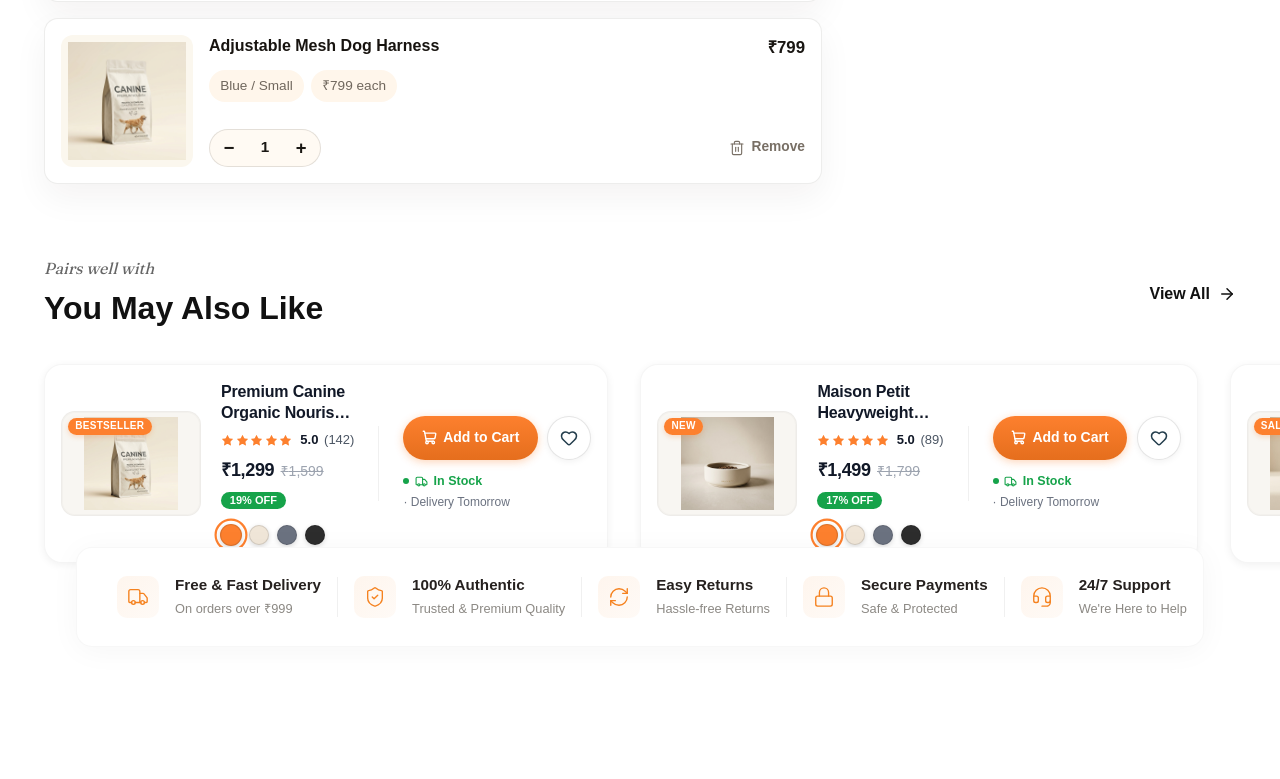
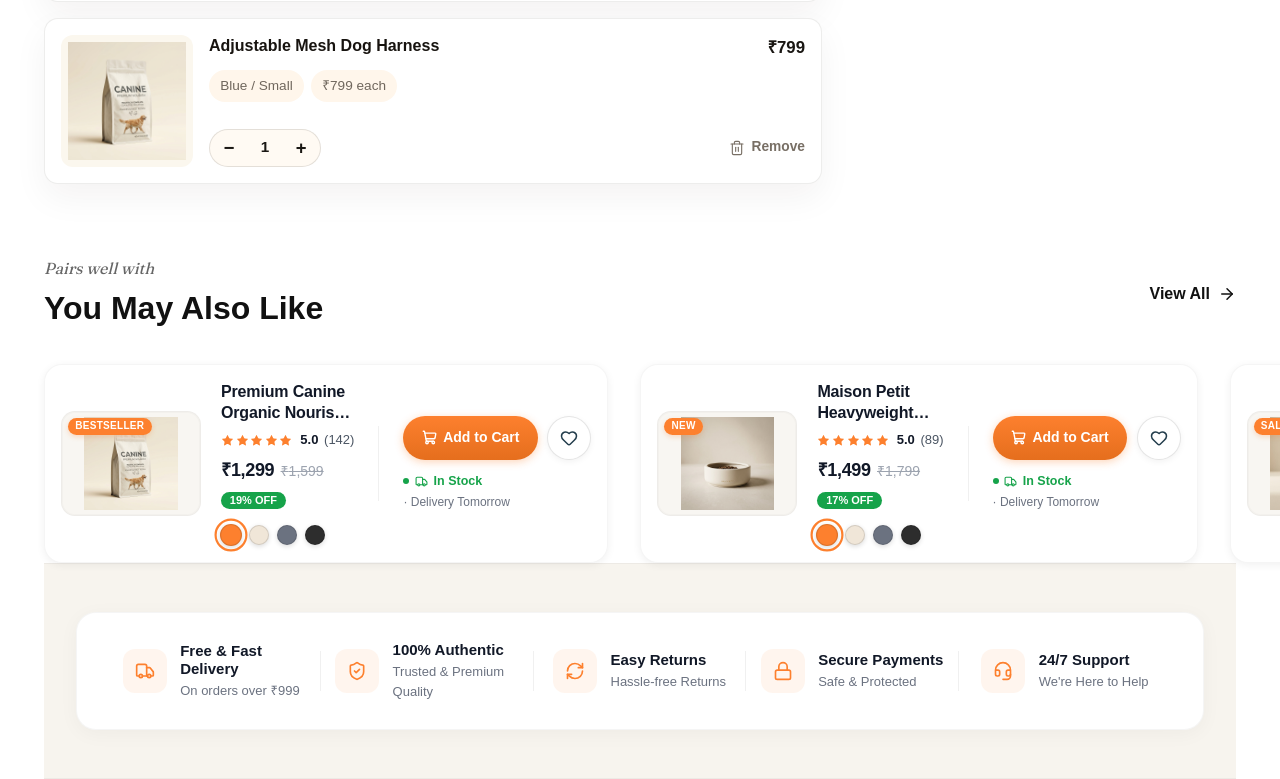
Before and after one commit to SevenX-Labs/kickat-client, a Next.js app: page /cart in a window 1280 px wide. Shown: the part 1246-2025 px from the top of the page. Before the commit the page ends 1941 px from the top, so only its background shows below. Built offline with nearby package versions, Linux system fonts and the light colour scheme.

Commit message:
feat: implement landing page layout with hero section and trust indicators

```diff
--- a/src/app/page.tsx
+++ b/src/app/page.tsx
@@ -1,8 +1,8 @@
 import { Hero } from "@/components/common/Hero";
+import { ShopByCategory } from "@/components/common/ShopByCategory";
+import { ProductRow } from "@/components/common/ProductRow";
 import { TrustStrip } from "@/components/common/TrustStrip";
 import { WhyKickat } from "@/components/common/WhyKickat";
-import { ShopByCategory } from "@/components/common/ShopByCategory";
-import { ProductRow } from "@/components/common/ProductRow";
 import { CATALOG_PRODUCTS } from '@/data/categoryData';
 import { CustomerReviews } from "@/components/common/CustomerReviews";
 import { FAQ } from "@/components/common/FAQ";
@@ -17,26 +17,45 @@ export default function Home() {
   return (
     <div className="flex flex-col flex-1 items-center justify-center font-sans">
       <main className="flex flex-1 w-full flex-col">
+        {/* 1. Hero */}
         <Hero />
-        <TrustStrip />
-        <WhyKickat />
+
+        {/* 2. Shop by Category (Immediately after Hero) */}
         <ShopByCategory />
+
+        {/* 3. Best Sellers */}
         <ProductRow
           eyebrow="Crowd Favorites"
           title="Best Sellers"
           products={bestSellers}
           backgroundColor="cream"
         />
+
+        {/* 4. Compact Single-Row Trust & Delivery Strip */}
+        <TrustStrip />
+
+        {/* 5. New Arrivals */}
         <ProductRow
           eyebrow="Just Dropped"
           title="New Arrivals"
           products={newArrivals}
           backgroundColor="white"
         />
+
+        {/* 6 & 7. Why KickAt (Stats + Founder Story) */}
+        <WhyKickat />
+
+        {/* 8. Testimonials / Reviews */}
         <CustomerReviews />
+
+        {/* 9. FAQ */}
         <FAQ />
+
+        {/* 10. Instagram / Community Feed */}
         <InstagramFeed />
       </main>
+
+      {/* 11. Footer */}
       <Footer />
     </div>
   );
--- a/src/components/common/ProductRow/ProductRow.module.css
+++ b/src/components/common/ProductRow/ProductRow.module.css
@@ -1,87 +1,95 @@
 /* ── Section wrapper ── */
 .sectionWrapper {
   width: 100%;
-  padding: 5rem 2rem;
-  border-top: 1px solid rgba(224, 220, 210, 0.4);
+  padding: 4rem 2rem;
+  border-top: 1px solid rgba(0, 0, 0, 0.04);
 }
 
 .bgCream { background-color: #FDFBF7; }
 .bgWhite { background-color: #FFFFFF; }
 
 .container {
-  max-width: 1200px;
+  max-width: 1240px;
   margin: 0 auto;
 }
 
-/* ── Section header ── */
+/* ── Section header (Tight 36px gap below) ── */
 .header {
   display: flex;
   justify-content: space-between;
   align-items: flex-end;
-  margin-bottom: 3rem;
+  margin-bottom: 2.25rem; /* 36px gap */
 }
 
 .headerLeft {
   display: flex;
   flex-direction: column;
-  gap: 0.8rem;
+  gap: 0.4rem;
 }
 
 .eyebrowWrapper {
   display: flex;
   align-items: center;
-  gap: 0.5rem;
-  color: #927038;
+  gap: 0.4rem;
+  color: #FD802E;
 }
 
 .eyebrow {
-  font-family: var(--font-ibm-plex-mono), monospace;
+  font-family: var(--font-sans), Inter, sans-serif;
   font-size: 0.75rem;
   text-transform: uppercase;
-  letter-spacing: 0.1em;
+  letter-spacing: 0.08em;
   font-weight: 700;
+  color: #FD802E;
 }
 
 .title {
   font-family: var(--font-fraunces), serif;
-  font-size: 3.5rem;
+  font-size: 2.25rem;
   font-weight: 700;
-  color: #1A2E26;
-  line-height: 1.1;
+  color: #111827;
+  line-height: 1.15;
   letter-spacing: -0.02em;
 }
 
 .subtitle {
-  font-size: 1rem;
-  color: #555;
-  margin-top: 0.2rem;
+  font-size: 0.9375rem;
+  color: #6B7280;
+  margin-top: 0.15rem;
 }
 
+/* ── View All Products Button with Desktop Hover ── */
 .viewAllBtn {
-  display: flex;
+  display: inline-flex;
   align-items: center;
   gap: 0.5rem;
   font-weight: 600;
-  color: #B55F37;
+  font-size: 0.875rem;
+  color: #FD802E;
   text-decoration: none;
-  border: 1px solid rgba(181, 95, 55, 0.3);
-  padding: 0.6rem 1.25rem;
-  border-radius: 999px;
-  font-size: 0.9rem;
-  transition: all 0.2s ease;
+  border: 1.5px solid rgba(253, 128, 46, 0.3);
+  background-color: transparent;
+  padding: 0.55rem 1.25rem;
+  border-radius: 9999px;
+  transition: all 0.2s cubic-bezier(0.16, 1, 0.3, 1);
+  white-space: nowrap;
 }
 
 .viewAllBtn:hover {
-  background-color: rgba(181, 95, 55, 0.05);
-  border-color: #B55F37;
+  background-color: #FD802E;
+  color: #ffffff;
+  border-color: #FD802E;
+  transform: translateY(-1px);
+  box-shadow: 0 4px 12px rgba(253, 128, 46, 0.25);
 }
 
-/* ── Grid ── */
+/* ── Product Grid: 2-column grid of full-width horizontal cards (zero cutoff) ── */
 .grid {
   display: grid;
-  grid-template-columns: repeat(4, 1fr);
-  gap: 1.25rem;
-  max-width: 1080px;
+  grid-template-columns: repeat(2, 1fr);
+  gap: 1.25rem 1.5rem;
+  width: 100%;
+  max-width: 1240px;
   margin: 0 auto;
 }
 
--- a/src/components/common/TrustStrip/TrustStrip.module.css
+++ b/src/components/common/TrustStrip/TrustStrip.module.css
@@ -2,21 +2,22 @@
   width: 100%;
   display: flex;
   justify-content: center;
-  padding: 0 2rem 3rem 2rem;
-  background: transparent;
-  margin-top: -1rem;
+  padding: 3rem 2rem;
+  background-color: #F7F4EE; /* Soft warm tint section band */
+  border-top: 1px solid rgba(0, 0, 0, 0.04);
+  border-bottom: 1px solid rgba(0, 0, 0, 0.04);
 }
 
 .container {
   display: flex;
   align-items: center;
   background-color: #ffffff;
-  border-radius: 16px;
-  padding: 1.75rem 1.5rem;
+  border-radius: 20px;
+  padding: 1.75rem 2rem;
   width: 100%;
-  max-width: 1440px;
-  box-shadow: 0 4px 30px rgba(0, 0, 0, 0.04);
-  border: 1px solid rgba(0, 0, 0, 0.03);
+  max-width: 1240px;
+  box-shadow: 0 4px 20px rgba(0, 0, 0, 0.04);
+  border: 1px solid rgba(0, 0, 0, 0.04);
   overflow: hidden;
   position: relative;
 }
@@ -41,10 +42,9 @@
 .item {
   display: flex;
   align-items: center;
-  gap: 1rem;
-  padding: 0 1rem;
+  gap: 0.85rem;
+  padding: 0 0.85rem;
   flex: 1;
-  min-width: max-content;
   justify-content: center;
 }
 
@@ -52,16 +52,18 @@
   display: flex;
   align-items: center;
   justify-content: center;
-  width: 42px;
-  height: 42px;
-  border-radius: 10px;
-  background: linear-gradient(135deg, rgba(245, 130, 31, 0.08), rgba(245, 130, 31, 0.04));
-  color: #F5821F;
+  width: 44px;
+  height: 44px;
+  border-radius: 12px;
+  background: rgba(253, 128, 46, 0.08);
+  color: #FD802E;
+  flex-shrink: 0;
 }
 
 .icon {
-  width: 22px;
-  height: 22px;
+  width: 20px !important;
+  height: 20px !important;
+  flex-shrink: 0;
 }
 
 .textContent {
@@ -70,16 +72,17 @@
 }
 
 .title {
-  font-size: 0.95rem;
+  font-size: 0.9375rem;
   font-weight: 700;
-  color: #26211F;
-  line-height: 1.2;
+  color: #111827;
+  line-height: 1.25;
 }
 
 .subtitle {
-  font-size: 0.8rem;
-  color: #8C8984;
-  margin-top: 0.25rem;
+  font-size: 0.8125rem;
+  color: #6B7280;
+  margin-top: 0.15rem;
+  font-weight: 400;
 }
 
 .divider {
--- a/src/components/common/TrustStrip/TrustStrip.tsx
+++ b/src/components/common/TrustStrip/TrustStrip.tsx
@@ -36,7 +36,7 @@ export function TrustStrip() {
       <div key={idx} className={styles.featureWrapper}>
         <div className={styles.item}>
           <div className={styles.iconWrapper}>
-            <Icon className={styles.icon} strokeWidth={1.5} />
+            <Icon className={styles.icon} size={20} strokeWidth={2} />
           </div>
           <div className={styles.textContent}>
             <span className={styles.title}>{feature.title}</span>
```
Also changed, not shown: src/components/common/Hero/Hero.module.css (+9 -9 lines).
